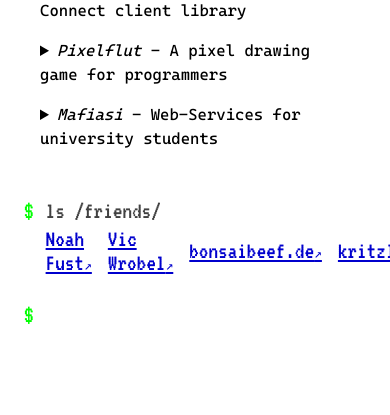
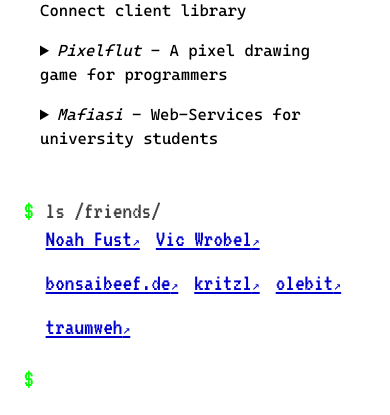
Before and after one commit to lilioid/homepage, a FastAPI app: page / in a window 390 px wide; the page is wider, and only the part inside the window is pictured. Shown: the part 973-1388 px from the top of that part. Before the commit the page ends 1297 px from the top of that part, so only its background shows below. Run offline with FastAPI, Linux system fonts and the light colour scheme.

Commit message:
make friend-list mobile friendly

```diff
--- a/src/homepage/static/styles/base.css
+++ b/src/homepage/static/styles/base.css
@@ -126,7 +126,8 @@ details > summary {
 .centered-list {
     display: flex;
     flex-direction: row;
-    justify-content: space-evenly;
+    flex-wrap: wrap;
+    justify-content: start;
     align-items: center;
     gap: 16px;
     list-style-type: none;
```
